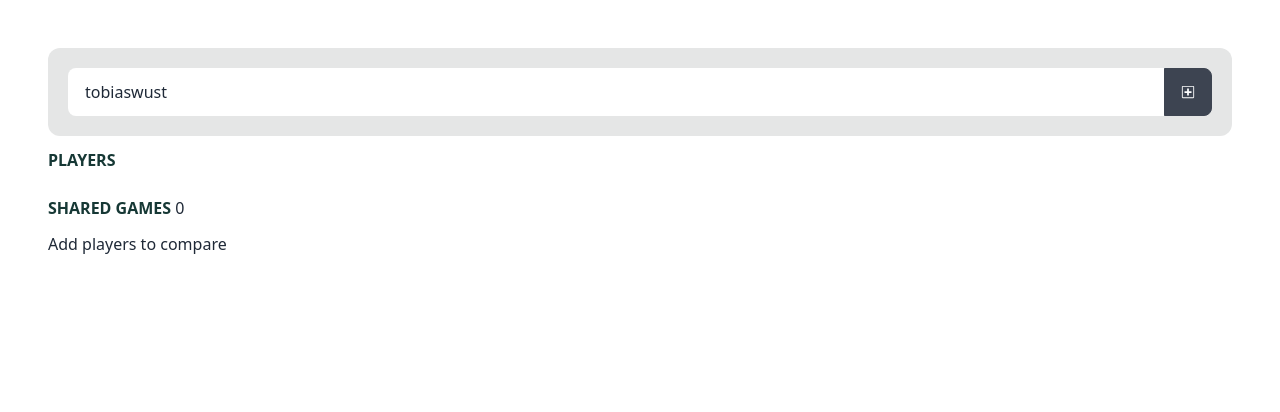
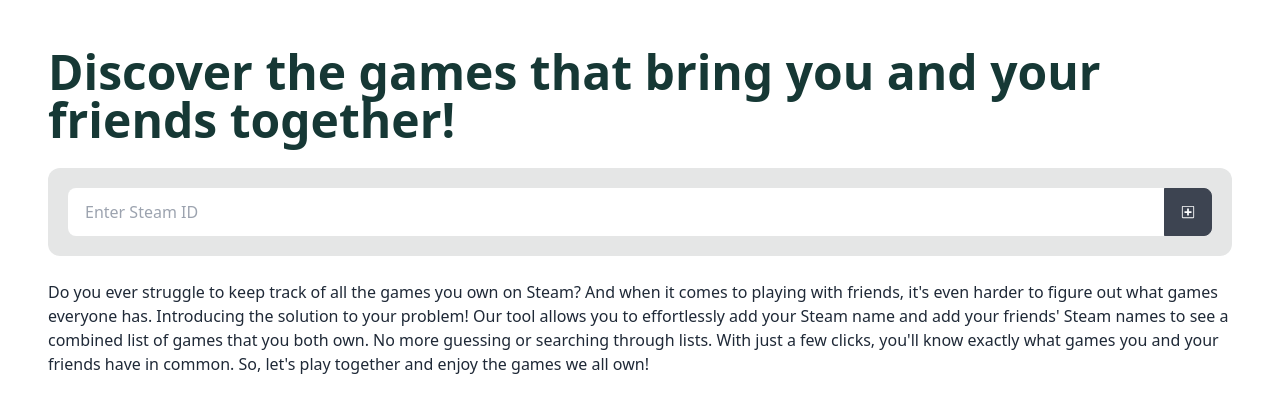
Before and after one commit to TobiasWust/sharedgames, a Next.js app: page / in a window 1280 px wide. Shown: the top 412 px of the page. Built offline with nearby package versions, Linux system fonts and the light colour scheme.

Commit message:
show info text

```diff
--- a/next.config.js
+++ b/next.config.js
@@ -7,6 +7,10 @@
         protocol: 'https',
         hostname: 'cdn.cloudflare.steamstatic.com',
       },
+      {
+        protocol: 'https',
+        hostname: 'avatars.akamai.steamstatic.com',
+      },
     ],
   }
 }
--- a/src/components/Player.tsx
+++ b/src/components/Player.tsx
@@ -1,3 +1,4 @@
+import Image from "next/image";
 import { GiThreeFriends } from "react-icons/gi";
 import { GoDiffRemoved } from "react-icons/go";
 
@@ -5,6 +6,7 @@
   steamid: string;
   personaname: string;
   profileurl: string;
+  avatar: string;
 };
 
 type PlayerProps = {
@@ -19,25 +21,26 @@
   getFriends,
 }: PlayerProps) {
   return (
-    <tr>
-      <td>
+    <div className="flex justify-between">
+      <div>
         <a
-          className="font-bold text-accent-content"
+          className="flex items-center gap-3 font-bold text-accent-content"
           href={player.profileurl}
           target="_blank"
           rel="noreferrer"
         >
+          <Image src={player.avatar} height={50} width={50} alt="avatar" />
           {player.personaname}
         </a>
-      </td>
-      <td className="flex gap-3">
+      </div>
+      <div className="flex gap-3">
         {/* // todo open modal and select friends that I want to add */}
         <button
           className="btn-outline btn-success btn gap-2"
           type="button"
           onClick={() => getFriends()}
         >
-          <GiThreeFriends className="inline-block" /> Import friends
+          <GiThreeFriends className="inline-block" /> Add friends
         </button>
         <button
           className="btn-outline btn-error btn gap-2"
@@ -46,7 +49,7 @@
         >
           <GoDiffRemoved className="inline-block" />
         </button>
-      </td>
-    </tr>
+      </div>
+    </div>
   );
 }
--- a/src/pages/index.tsx
+++ b/src/pages/index.tsx
@@ -13,15 +13,21 @@
 };
 
 export default function Home() {
-  const [playerId, setPlayerId] = useState("tobiaswust");
+  const [playerId, setPlayerId] = useState("");
   const [players, setPlayers] = useState<PlayerWithGames[]>([]);
   const [gameIds, setGameIds] = useState<string[]>([]);
   const [friendsFor, setFriendsFor] = useState("");
+  const [loading, setLoading] = useState(false);
 
   function getPlayerData(_playerID: string) {
+    setLoading(true);
     fetch(`/api/getPlayer?playerId=${_playerID}`)
       .then((res) => res.json())
       .then((data) => {
+        if (data.error) {
+          alert(data.error);
+          return;
+        }
         if (
           players.find(
             (player) => player.player.personaname === data.player.personaname
@@ -30,7 +36,8 @@
           return;
         }
         setPlayers((state) => [...state, data]);
-      });
+      })
+      .finally(() => setLoading(false));
   }
 
   function getFriends(_playerId: string) {
@@ -61,7 +68,12 @@
         <meta name="viewport" content="width=device-width, initial-scale=1" />
         <link rel="icon" href="/favicon.ico" />
       </Head>
-      <main className="grid gap-3 p-4 md:p-12">
+      <main className="grid gap-6 p-4 md:p-12">
+        <div className="grid grid-flow-col items-center">
+          <h1 className="text-5xl font-bold text-accent-content">
+            Discover the games that bring you and your friends together!
+          </h1>
+        </div>
         <form
           className="input-group rounded-xl bg-base-300 p-5"
           onSubmit={(e) => {
@@ -76,14 +88,29 @@
             value={playerId}
             onChange={(e) => setPlayerId(e.target.value)}
           />
-          <button className="btn" type="submit">
+          <button disabled={loading} className="btn" type="submit">
             <GoDiffAdded />
           </button>
         </form>
 
+        {players.length === 0 && (
+          <p>
+            Do you ever struggle to keep track of all the games you own on
+            Steam? And when it comes to playing with friends, it&apos;s even
+            harder to figure out what games everyone has. Introducing the
+            solution to your problem! Our tool allows you to effortlessly add
+            your Steam name and add your friends&apos; Steam names to see a
+            combined list of games that you both own. No more guessing or
+            searching through lists. With just a few clicks, you&apos;ll know
+            exactly what games you and your friends have in common. So,
+            let&apos;s play together and enjoy the games we all own!
+          </p>
+        )}
+
+        {players.length > 0 && (
+          <>
             <h2 className="font-bold text-accent-content">PLAYERS</h2>
-        <table className="table w-full">
-          <tbody>
+            <div className="grid gap-3">
               {players.map((player) => (
                 <Player
                   key={player.player.steamid}
@@ -92,10 +119,12 @@
                   getFriends={() => getFriends(player.player.steamid)}
                 />
               ))}
-          </tbody>
-        </table>
+              {loading && <p>Loading...</p>}
+            </div>
             <h2>
-          <span className="font-bold text-accent-content">SHARED GAMES</span>{" "}
+              <span className="font-bold text-accent-content">
+                SHARED GAMES
+              </span>{" "}
               {gameIds.length}
             </h2>
             {players.length < 2 && <p>Add players to compare</p>}
@@ -107,6 +136,8 @@
                 <Game key={gameId} gameId={gameId} />
               ))}
             </div>
+          </>
+        )}
       </main>
       {/* eslint-disable-next-line react/jsx-no-bind */}
       <FriendsModal playerId={friendsFor} addPlayer={getPlayerData} />
```
Lines whose indentation alone changed are shown as unchanged.
